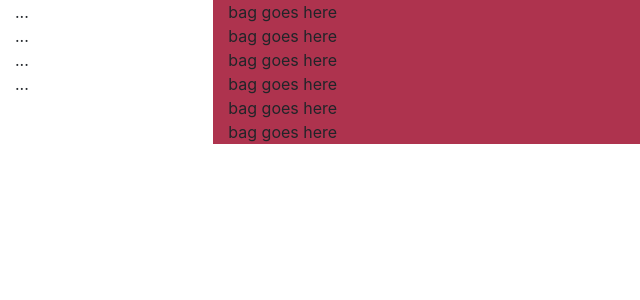
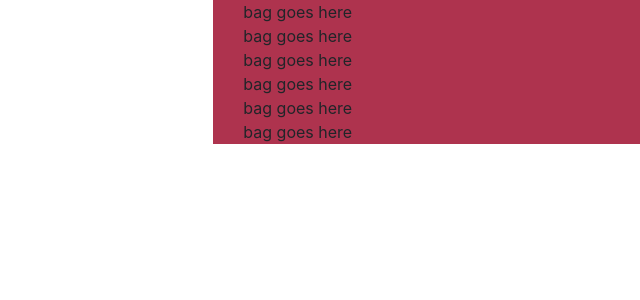
Before and after one commit to JacklynBiggin/Food4Kids-Store, a PHP site: page /index.php?page=store in a window 1280 px wide. Shown: the part 146-446 px from the top of the page, without its empty margins (640-1280 px from the left). Run offline with PHP 8.4, Linux system fonts and the light colour scheme; some libraries are stand-ins or nearby versions.

Commit message:
Store layoutish

```diff
--- a/pages/store.php
+++ b/pages/store.php
@@ -1,7 +1,13 @@
 <div class="container-fluid">
         <div class="row">
             <div class="col-12 col-md-8">
+                <div class="container">
                     <div class="row">
+                        <div class="col-12 col-md-4">
+
+                        </div>
+                    </div>
+                    <!--<div class="row">
                         <div class="col-6 col-md-3">...</div>
                         <div class="col-6 col-md-3">...</div>
                         <div class="col-6 col-md-3">...</div>
@@ -24,10 +30,13 @@
                         <div class="col-6 col-md-3">...</div>
                         <div class="col-6 col-md-3">...</div>
                         <div class="col-6 col-md-3">...</div>
+                    </div>-->
                 </div>
             </div>
             <aside class="col-12 col-md-4">
+                <div class="container">
                     bag goes here<br>bag goes here<br>bag goes here<br>bag goes here<br>bag goes here<br>bag goes here<br>
+                </div>
             </aside>
         </div>
 </div>
```
Lines whose indentation alone changed are shown as unchanged.
